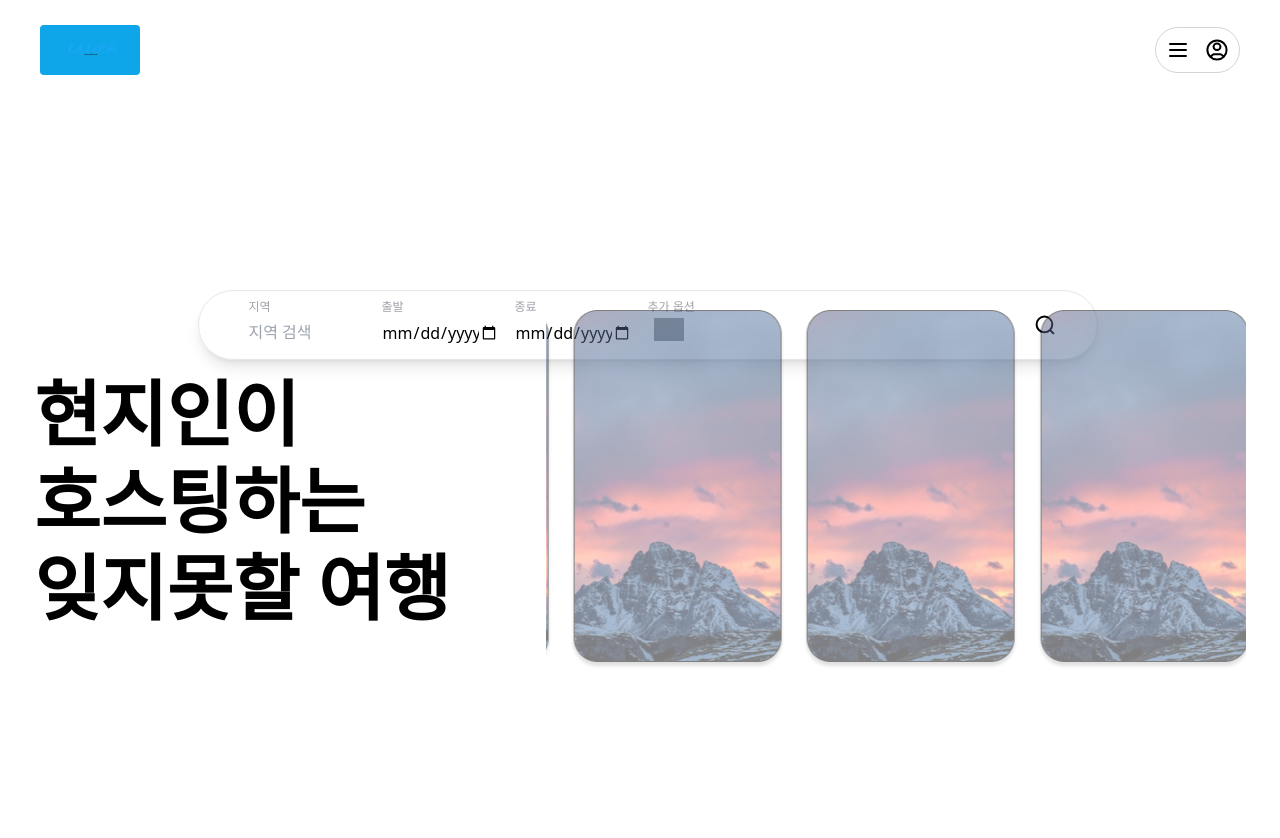
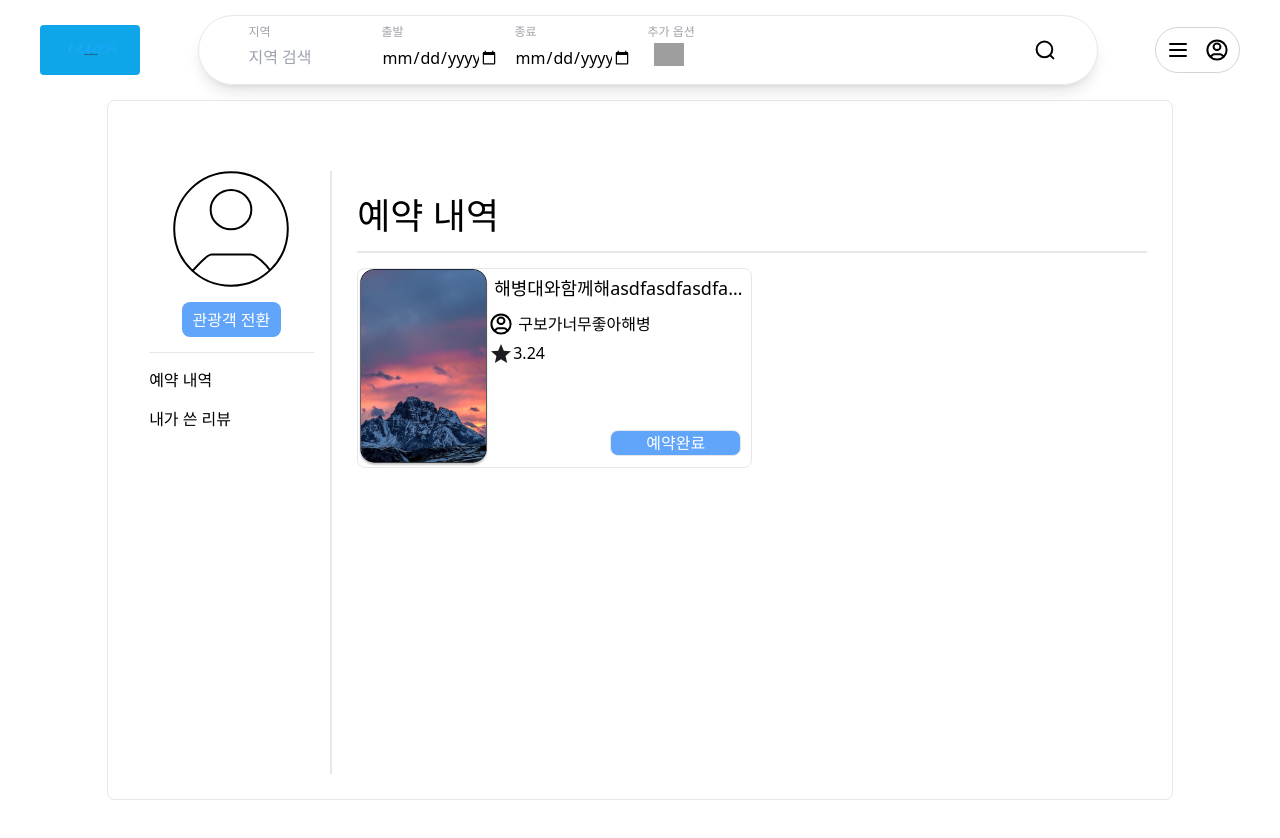
Before and after one commit to GoldenSpinach/WITH_LOCALHOST_FRONT, a Vue app: page /mypage in a window 1280 px wide. Before the commit this address led to /. Shown: the top 838 px of the page. After the commit the page ends 800 px from the top, so only its background shows below. Built offline with nearby package versions, Linux system fonts and the light colour scheme; grey boxes are pictures that could not be loaded.

Commit message:
feat: 마이페이지 예약 내역 구현

```diff
--- a/src/components/header/Header.vue
+++ b/src/components/header/Header.vue
@@ -85,7 +85,7 @@
         <img src="@/assets/images/default_profile_small.svg" alt="" />
       </div>
       <div
-        class="w-[150px] border border-zinc-300 rounded-lg absolute end-0 mt-[5px] shadow-xl"
+        class="w-[150px] border border-zinc-300 rounded-lg absolute end-0 mt-[5px] shadow-xl bg-white z-50"
         v-if="isToggled"
       >
         <ul class="flex flex-col" v-if="memberStore.isLogin">
--- a/src/router/index.js
+++ b/src/router/index.js
@@ -30,6 +30,20 @@ const router = createRouter({
       name: "myPage",
       component: () => import("@/views/MyPage.vue"),
       meta: { requiresAuth: true },
+      children: [
+        {
+          path: "",
+          name: "myReservation",
+          component: () => import("@/views/MyReservation.vue"),
+          meta: { requiresAuth: true },
+        },
+        {
+          path: "review",
+          name: "myReview",
+          component: () => import("@/views/MyReview.vue"),
+          meta: { requiresAuth: true },
+        },
+      ],
     },
   ],
 });
@@ -46,4 +60,5 @@ router.beforeEach((to, from, next) => {
     next();
   }
 });
+
 export default router;
--- a/src/stores/member.js
+++ b/src/stores/member.js
@@ -3,7 +3,7 @@ import { defineStore } from "pinia";
 
 export const useMemberStore = defineStore("counter", () => {
   const id = ref(null);
-  const isMemberLogin = ref(false);
+  const isMemberLogin = ref(true);
 
   const memberId = computed(() => id.value);
   const isLogin = computed(() => isMemberLogin.value);
--- a/src/views/MyPage.vue
+++ b/src/views/MyPage.vue
@@ -1,5 +1,28 @@
 <template>
-  <div>my page</div>
+  <div class="w-full flex justify-center items-center">
+    <div class="border-t"></div>
+    <section class="w-5/6 h-[700px] border rounded-lg box-border p-[25px]">
+      <div class="flex w-full h-full pt-[45px] box-border">
+        <div class="w-1/4 flex flex-col items-center gap-[15px]">
+          <img src="@/assets/images/default_profile.svg" alt="프로필사진" />
+          <button
+            class="bg-blue-400 w-3/6 text-white h-[35px] rounded-lg cursor-pointer"
+          >
+            관광객 전환
+          </button>
+          <div class="border-b w-5/6"></div>
+          <div class="w-5/6">
+            <ul class="flex flex-col gap-[15px]">
+              <RouterLink to="/mypage">예약 내역</RouterLink>
+              <RouterLink to="/mypage/review">내가 쓴 리뷰</RouterLink>
+            </ul>
+          </div>
+        </div>
+        <div class="h-full border me-[25px]"></div>
+        <RouterView />
+      </div>
+    </section>
+  </div>
 </template>
 
 <script setup></script>
--- /dev/null
+++ b/src/views/MyReservation.vue
@@ -0,0 +1,44 @@
+<template>
+  <div class="w-full h-full box-border pt-[25px]">
+    <h1 class="text-4xl">예약 내역</h1>
+    <div class="border w-full my-[15px]"></div>
+    <div class="w-full h-[505px] overflow-y-auto">
+      <div>
+        <div class="w-1/2 border h-[200px] rounded-lg flex">
+          <img
+            class="h-full w-1/3"
+            src="@/assets/images/default.png"
+            alt="패키지사진"
+          />
+          <div class="w-2/3 flex flex-col">
+            <h3 class="w-full block box-border p-[5px] text-lg truncate">
+              해병대와함께해asdfasdfasdfasdfsadfsaas
+            </h3>
+            <div class="flex gap-[5px] items-center h-[24px] mt-[5px]">
+              <img
+                src="@/assets/images/default_profile_small.svg"
+                alt="프로필사진"
+              />
+              <span>구보가너무좋아해병</span>
+            </div>
+            <div class="flex items-center justify-start w-full mt-[5px]">
+              <img src="@/assets/images/star.svg" alt="" /><span
+                class="text-center"
+                >3.24</span
+              >
+            </div>
+            <button
+              class="border w-1/2 cursor-pointer self-end bg-blue-400 text-white rounded-lg self-end mt-[65px] me-[10px]"
+            >
+              예약완료
+            </button>
+            <!-- <button>예약대기</button>
+          <button>예약취소</button> -->
+          </div>
+        </div>
+      </div>
+    </div>
+  </div>
+</template>
+<script></script>
+<style></style>
--- /dev/null
+++ b/src/views/MyReview.vue
@@ -0,0 +1,5 @@
+<template>
+  <div>내가 쓴 리뷰</div>
+</template>
+<script></script>
+<style></style>
```
